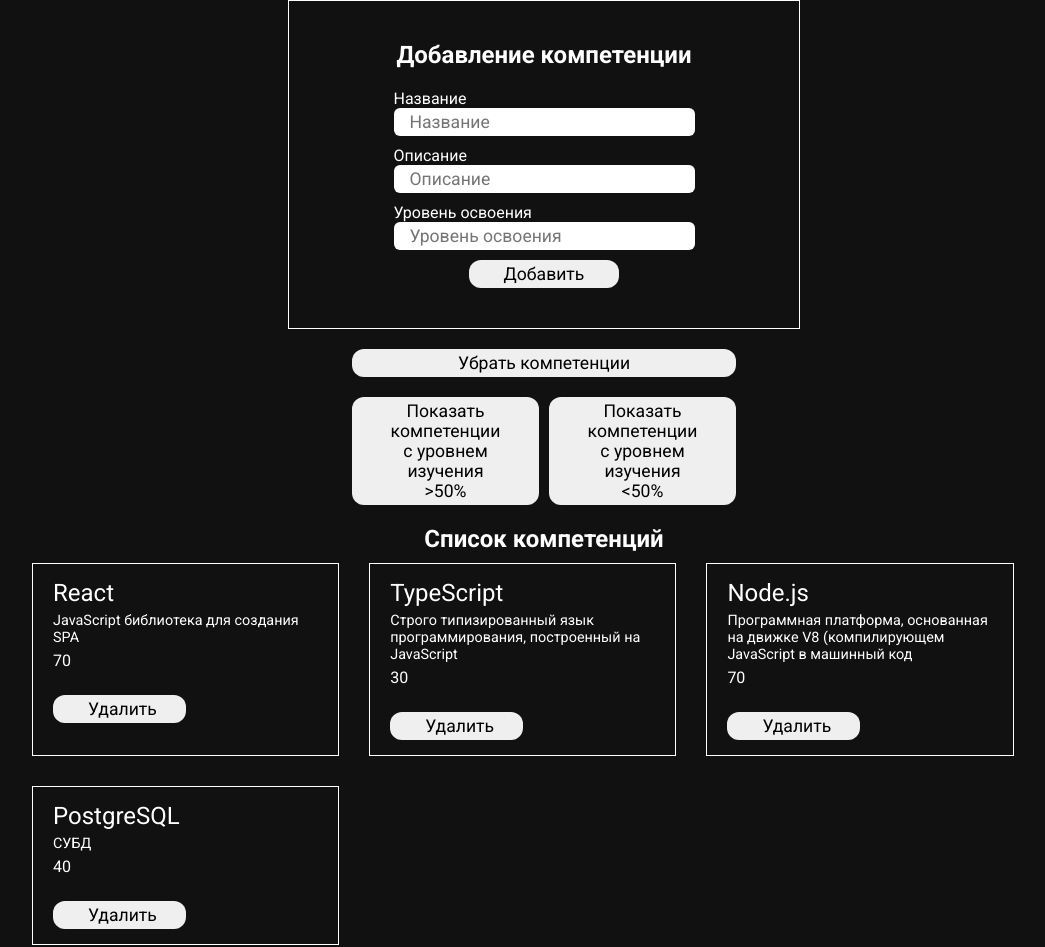
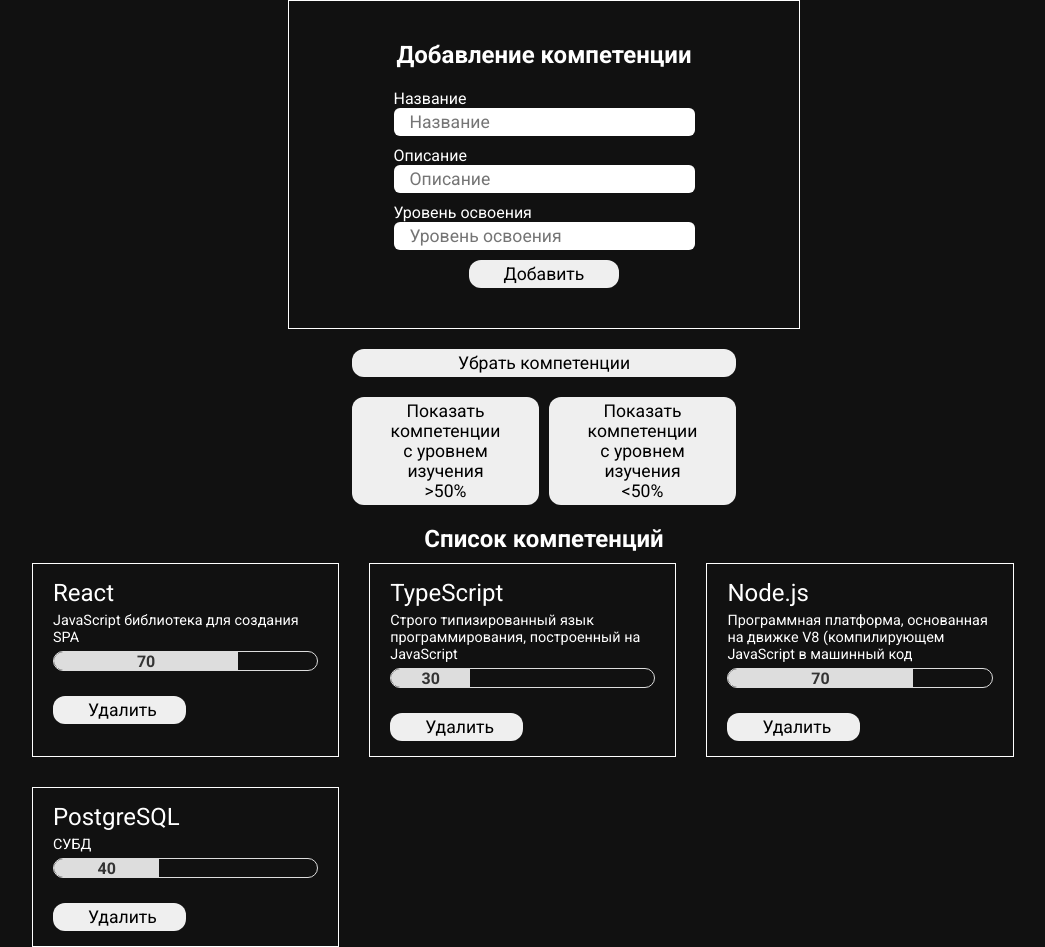
Before and after one commit to Arturio186/esoft-react-second, a React (Vite) app: page / in a window 1280 px wide. Both pictures are taken after a click on the button "Показать компетенции". Shown: the whole page, without its empty margins (96-1141 px from the left). Built offline with nearby package versions, Linux system fonts and the light colour scheme.

Commit message:
Progress bar

```diff
--- a/src/components/Competence/Competence.tsx
+++ b/src/components/Competence/Competence.tsx
@@ -1,8 +1,10 @@
 import React from "react"
 import './Competence.scss'
 
+import Button from "#components/UI/Button/Button";
+import ProgressBar from "#components/UI/ProgressBar/ProgressBar";
+
 import ICompetence from "#interfaces/ICompetence"
-import Button from "#components/UI/Button/Button";
 
 interface ICompetenceProps {
     competence: ICompetence
@@ -15,7 +17,7 @@
         <div className="competence">
             <p className="title">{competence.name}</p>
             <p className="description">{competence.description}</p>
-            <p className="">{competence.skill}</p>
+            <ProgressBar percentage={competence.skill} />
             <Button onClick={() => setCompetences(competences.filter(c => c.id != competence.id))}>Удалить</Button>
         </div>
     )
--- /dev/null
+++ b/src/components/UI/ProgressBar/ProgressBar.module.scss
@@ -0,0 +1,23 @@
+.container {
+    width: 100%;
+    height: 20px;
+    background-color: #111;
+    border-radius: 10px;
+    overflow: hidden;
+    border: 1px solid #ddd;
+}
+
+.bar {
+    height: 100%;
+    background-color: #ddd;
+    transition: width 0.3s ease-in-out;
+    display: flex;
+    align-items: center;
+    justify-content: center;
+    color: white;
+    font-weight: bold;
+}
+
+.label {
+    color: #333;
+}
--- /dev/null
+++ b/src/components/UI/ProgressBar/ProgressBar.tsx
@@ -0,0 +1,16 @@
+import React from 'react'
+import classes from './ProgressBar.module.scss'
+
+import IProgressBarProps from '#interfaces/props/IProgressBarProps'
+
+const ProgressBar: React.FC<IProgressBarProps> = ({ percentage }) => {
+    return (
+        <div className={classes.container}>
+            <div className={classes.bar} style={{ width: `${percentage}%` }}>
+                {percentage != 0 && <span className={classes.label}>{percentage}</span>}
+            </div>
+        </div>
+    )
+}
+
+export default ProgressBar;
--- /dev/null
+++ b/src/interfaces/props/IProgressBarProps.ts
@@ -0,0 +1,3 @@
+export default interface IProgressBarProps {
+    percentage: number;
+}
```
